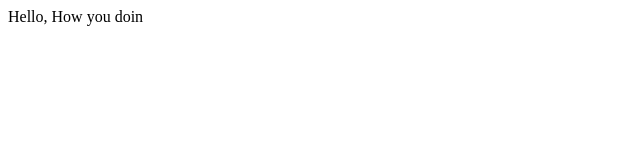
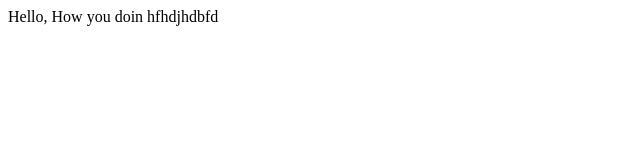
Before and after one commit to Demka26/Recepies, a plain HTML site: page home.html in a window 1280 px wide. Shown: the whole page, without its empty margins (0-640 px from the left). Drawn offline with Linux system fonts and the light colour scheme.

Commit message:
commit 4

```diff
--- a/home.html
+++ b/home.html
@@ -8,5 +8,6 @@
 </head>
 <body>
     Hello, How you doin
+    hfhdjhdbfd
 </body>
 </html>
```
